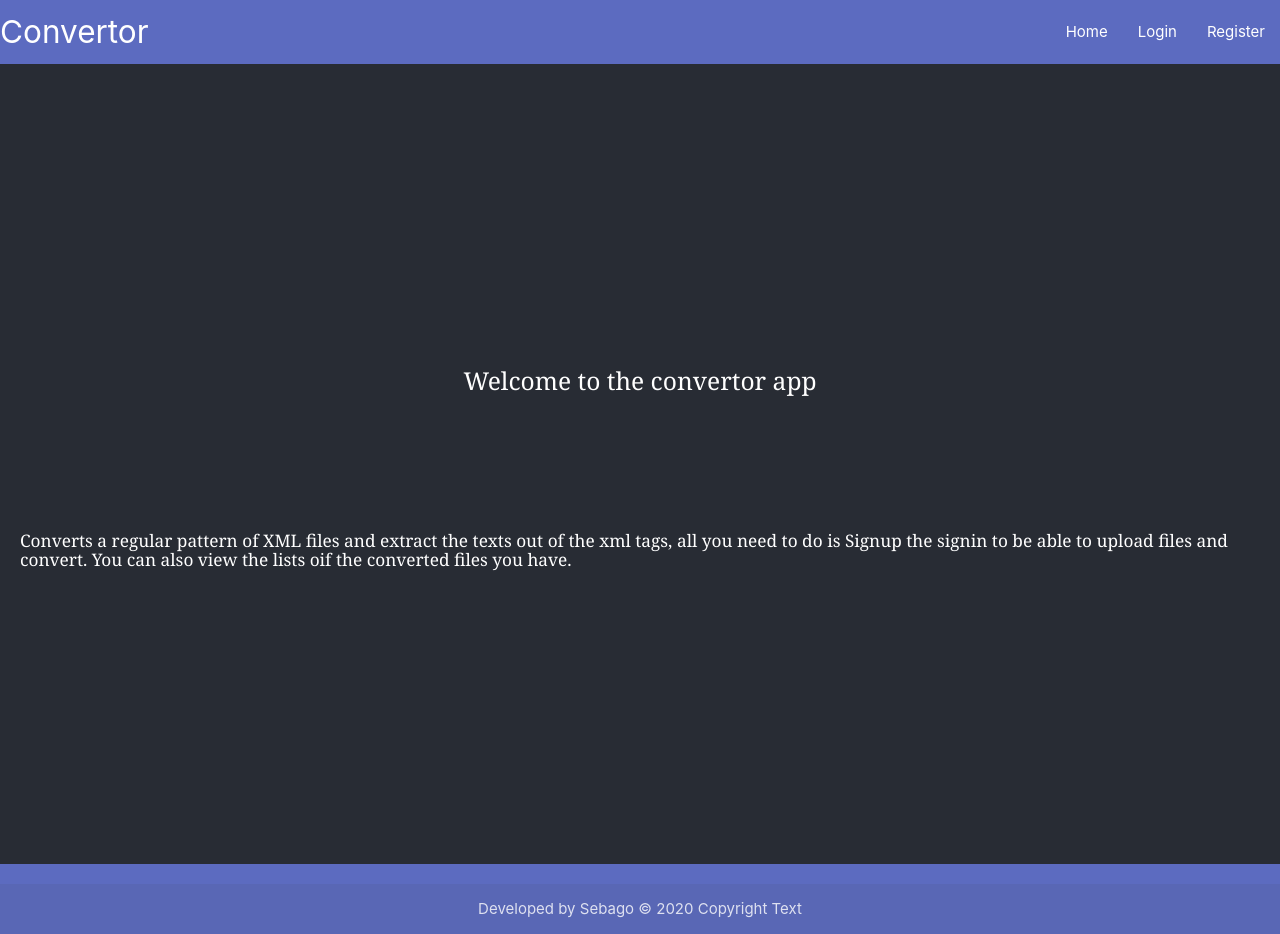
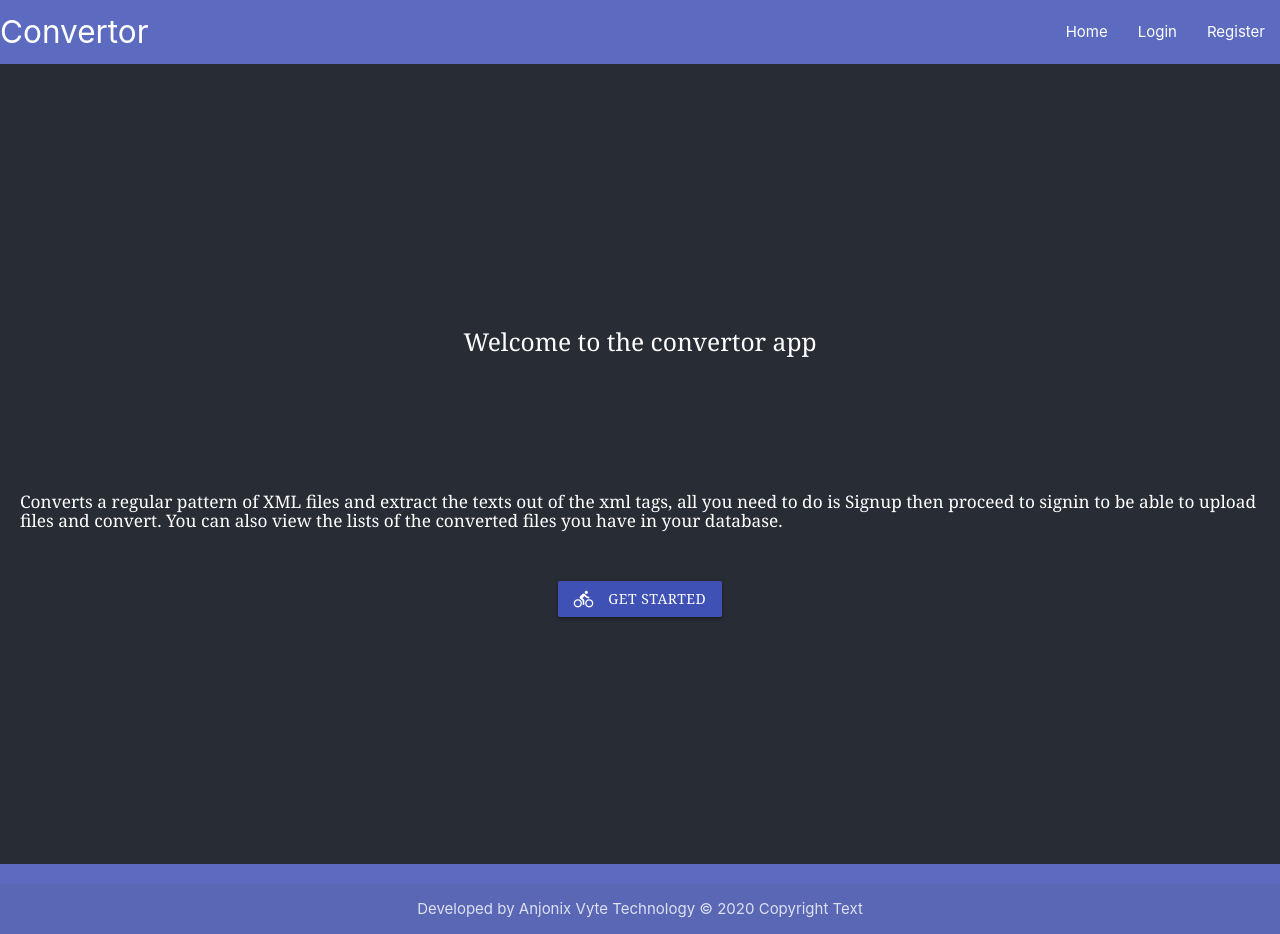
Before and after one commit to Humiditii/mailer-app, a React (Create React App) app: page / in a window 1280 px wide. Built offline with nearby package versions, Linux system fonts and the light colour scheme.

Commit message:
hello world

```diff
--- a/src/axios-instance.js
+++ b/src/axios-instance.js
@@ -1,7 +1,8 @@
 import axios from 'axios';
 
 const instance = axios.create({
-    baseURL: 'https://convertor-api.herokuapp.com/api/v1'
+    // baseURL: 'https://convertor-api.herokuapp.com/api/v1'
+    baseURL: 'http://localhost:3333/api/v1/'
 });
 
 export default instance;
--- a/src/components/NavBar/Footer/Footer.js
+++ b/src/components/NavBar/Footer/Footer.js
@@ -12,7 +12,7 @@ class Footer extends Component {
                     <div className="footer-copyright">
                         <div className="container" align='center'>
 
-                       Developed by Sebago © {new Date().getFullYear()} Copyright Text
+                       Developed by Anjonix Vyte Technology © {new Date().getFullYear()} Copyright Text
 
                         </div>
                     </div>
--- a/src/components/Ui/Button/Button.js
+++ b/src/components/Ui/Button/Button.js
@@ -7,9 +7,8 @@ const button = props => {
     const btnColour = props.btncolour;
     btnStyles[0] = btnStyles[0] + btnColour;
     let button = (
-        <button type={props.action} className={btnStyles[0]}>
-
-            <i className={btnStyles[1]}>{props.iconname}</i>{props.btnname}
+            <button type={props.action} className={btnStyles[0]}>
+                <i className={btnStyles[1]}>{props.iconname}</i>{props.btnname}
             </button>
     );
 
--- a/src/containers/Pages/AuthPages/Signin/Signin.js
+++ b/src/containers/Pages/AuthPages/Signin/Signin.js
@@ -25,7 +25,7 @@ class Signin extends Component {
             [item]: event.target.value
         }
         this.setState(updateFields);
-        console.log(this.state)
+        //console.log(this.state)
     }
 
     onSubmitHandler = (event) => {
--- a/src/containers/Pages/Home/Home.js
+++ b/src/containers/Pages/Home/Home.js
@@ -1,6 +1,7 @@
 import React from 'react';
 import Aux from '../../../hoc/Auxillary';
 import classes from './home.module.css';
+import Button from '../../../components/Ui/Button/Button';
 
 const home = () => {
     return (
@@ -8,12 +9,14 @@ const home = () => {
             <div className={classes.home}>
                 <h5>Welcome to the convertor app</h5> <br /> <br /> <br />
                 <div>
-                <h6>Converts a regular pattern of XML files and extract the texts out of the xml tags, all you need to do is Signup the signin to be able to upload files and convert. You can also view the lists oif the converted files you have.</h6>
+                <h6>Converts a regular pattern of XML files and extract the texts out of the xml tags, all you need to do is Signup then proceed to signin to be able to upload files and convert. You can also view the lists of the converted files you have in your database.</h6>
+                </div> <br />
+                <div align='center' >
+                    <Button btncolour='indigo' btnname='Get Started' actionType='link' iconname='directions_bike' whereto='/register' />
                 </div>
-
             </div>
         </Aux>
-    )
+    );
 }
 
 export default home
--- a/src/containers/Pages/converter/FileExtract/FileExtract.js
+++ b/src/containers/Pages/converter/FileExtract/FileExtract.js
@@ -17,7 +17,6 @@ class FileExtract extends Component {
     componentDidMount(){
         this.props.onAutoSignIn()
     }
-
     // constructor(props) {
     //     super(props);
     //     this.handleSubmit = this.handleSubmit.bind(this);
@@ -26,10 +25,11 @@ class FileExtract extends Component {
       onFileChange = (event) => {
           this.setState({selectedFile: event.target.files[0]})
       }
+
       handleSubmit = (event) => {
         event.preventDefault();
         this.props.onUploadFile(this.props.token, this.state.selectedFile)
-        console.log(this.state.selectedFile);
+        //console.log(this.state.selectedFile);
       }
 
     render(){
@@ -68,7 +68,9 @@ class FileExtract extends Component {
 
         return(
             <Aux>
-                {form}
+                <div style={{minHeight:'100vh'}}>
+                    {form}
+                </div>
             </Aux>
         )
     }
--- a/src/store/actions/auth.js
+++ b/src/store/actions/auth.js
@@ -119,12 +119,12 @@ export const signIn = (email,password) => {
         const endpoint = '/auth/signin';
 
         axios.post(endpoint, body, config).then(response => {
-            console.log(response);
-            if( response.data.message === 'User not found'){
-                dispatch(authFail(response.data.message))
+            //console.log(response.data.message);
+            if( response.data.message === 'User does not exist'){
+               return dispatch(authFail(response.data.message))
             }
-            if( response.data.statusCode === 400){
-                dispatch(authFail(response.data.message))
+            if( response.data.message === 'Invalid Password'){
+                return dispatch(authFail(response.data.message))
             }
             else{
                 const token = response.data.token;
@@ -146,7 +146,7 @@ export const signIn = (email,password) => {
 
 
         }).catch( err=> {
-            console.log(err)
+            //console.log(err)
             dispatch(authFail(err.message));
         });
     }
--- a/src/store/actions/convert.js
+++ b/src/store/actions/convert.js
@@ -49,7 +49,7 @@ export const conversionProcess = (token, fileToConvert) => {
         }
 
         axios.post(endpoint, formData, config ).then( result => {
-            console.log(result)
+            //console.log(result)
             const fileContentArr = []
             for (const x of result.data.file_content ) {
                fileContentArr.push(x);
--- a/src/store/reducers/authReducer.js
+++ b/src/store/reducers/authReducer.js
@@ -65,7 +65,8 @@ const authSuccess = (state, action) => {
         userId: action.userId,
         role: action.role,
         authMsg: action.authMessage,
-        toBeRedirected: true
+        toBeRedirected: true,
+        error: false
     }
 }
 
@@ -75,7 +76,8 @@ const authLogout = (state, action) => {
         token: null,
         userId: null,
         role: null,
-        authMsg: null
+        authMsg: null,
+        toBeRedirected: false
     }
 }
 const reducer = (state=initialState, action) => {
```
Also changed, not shown: package.json (line endings or trailing spaces), src/components/NavBar/NavBar.js (line endings or trailing spaces).
